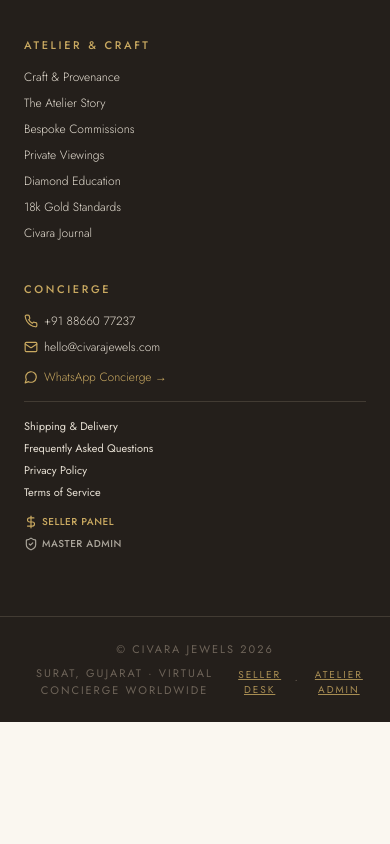
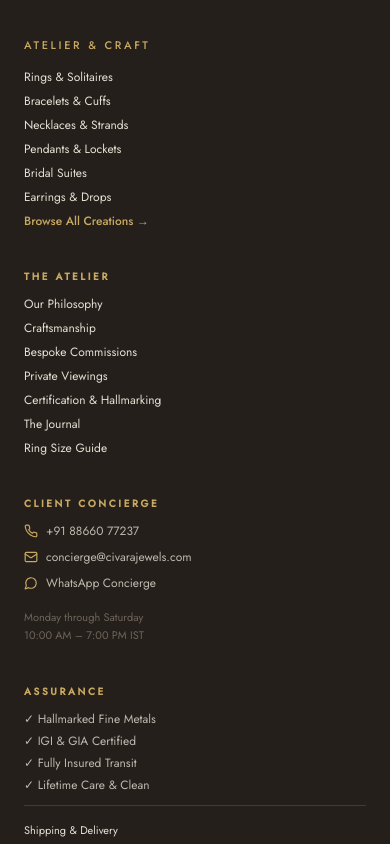
Before and after one commit to princepatel04477-web/Civara-Jewels, a Next.js app: page / in a window 390 px wide. Shown: the part 8260-9104 px from the top of the page. Before the commit the page ends 8982 px from the top, so only its background shows below. Built offline with nearby package versions, Linux system fonts and the light colour scheme; no server answers; the database is empty.

Commit message:
feat: restrict admin panel to authorized IP and add Access Seller Admin button

```diff
--- a/app/admin/layout.tsx
+++ b/app/admin/layout.tsx
@@ -18,6 +18,7 @@
   X,
   ChevronDown,
   Sparkles,
+  ArrowRight,
 } from "lucide-react";
 
 export default function AdminLayout({ children }: { children: React.ReactNode }) {
@@ -111,17 +112,26 @@
   return (
     <div className="min-h-screen bg-[#FAF7F0] text-[#211C15] flex flex-col md:flex-row font-sans">
       {/* Mobile Header Bar */}
-      <div className="md:hidden bg-[#241F1B] text-[#FBF7F0] px-6 py-4 flex items-center justify-between border-b border-[#6E6459]/30">
-        <Link href="/admin" className="font-serif text-xl tracking-[0.25em] text-[#FBF7F0]">
+      <div className="md:hidden bg-[#241F1B] text-[#FBF7F0] px-4 py-3 flex items-center justify-between border-b border-[#6E6459]/30">
+        <Link href="/admin" className="font-serif text-lg tracking-[0.22em] text-[#FBF7F0]">
           CIVARA <span className="text-[#C9A961]">ATELIER</span>
+        </Link>
+        <div className="flex items-center gap-2.5">
+          <Link
+            href="/seller"
+            className="text-[10px] uppercase tracking-wider px-2.5 py-1 bg-[#C9A961] text-[#241F1B] font-semibold flex items-center gap-1 shadow-xs"
+          >
+            <span>Seller Admin</span>
+            <ArrowRight className="w-2.5 h-2.5" />
           </Link>
           <button
             onClick={() => setMobileMenuOpen(!mobileMenuOpen)}
-          className="text-[#C9A961]"
+            className="text-[#C9A961] p-1"
             aria-label="Toggle navigation menu"
           >
             {mobileMenuOpen ? <X className="w-6 h-6" /> : <Menu className="w-6 h-6" />}
           </button>
+        </div>
       </div>
 
       {/* Left Rail (Desktop 260px, Mobile drawer) */}
@@ -177,6 +187,23 @@
           </nav>
         </div>
 
+        {/* Dedicated Switch to Seller Admin Desk */}
+        <div className="p-4 mx-3 mb-3 bg-[#181412] border border-[#C9A961]/40 space-y-2">
+          <div className="text-[10px] uppercase tracking-[0.2em] text-[#C9A961] font-semibold flex items-center gap-1.5">
+            <Sparkles className="w-3.5 h-3.5" /> Seller Admin Desk
+          </div>
+          <p className="text-[10px] text-[#E6DFD3]/75 leading-relaxed">
+            Manage daily gold rates and live pricing in the dedicated Seller Portal.
+          </p>
+          <Link
+            href="/seller"
+            className="w-full flex items-center justify-center gap-1.5 py-2 px-3 bg-[#C9A961] text-[#241F1B] text-[10.5px] uppercase tracking-wider font-semibold hover:bg-[#9E7F3C] hover:text-white transition-colors shadow-xs"
+          >
+            <span>Access Seller Admin</span>
+            <ArrowRight className="w-3 h-3" />
+          </Link>
+        </div>
+
         {/* Footer / User Session / Sign out */}
         <div className="p-4 border-t border-[#6E6459]/30 space-y-2 bg-[#181412]/50">
           <div className="px-3 py-1.5 text-[10px] text-[#E6DFD3]/70 flex items-center justify-between">
@@ -206,7 +233,16 @@
             <span className="text-[11px]">Database: Local SQLite (Data-Driven)</span>
           </div>
 
-          <div className="flex items-center gap-6">
+          <div className="flex items-center gap-4">
+            <Link
+              href="/seller"
+              className="inline-flex items-center gap-1.5 bg-[#241F1B] text-[#C9A961] hover:bg-[#181412] px-3.5 py-1.5 text-[11px] uppercase tracking-[0.16em] font-medium border border-[#C9A961]/50 shadow-xs transition-colors"
+            >
+              <DollarSign className="w-3.5 h-3.5 text-[#C9A961]" />
+              <span>Access Seller Admin</span>
+              <ArrowRight className="w-3 h-3" />
+            </Link>
+
             <Link
               href="/"
               target="_blank"
--- a/app/api/auth/ip-check/route.ts
+++ b/app/api/auth/ip-check/route.ts
@@ -1,10 +1,11 @@
 import { NextResponse } from "next/server";
-import { isAdminIP } from "@/lib/auth/ip";
+import { isAdminIP, getClientIP } from "@/lib/auth/ip";
 
 export async function GET(request: Request) {
   const isAllowed = isAdminIP(request);
+  const clientIp = getClientIP(request);
   return NextResponse.json(
-    { isAllowed },
+    { isAllowed, clientIp },
     {
       headers: {
         "Cache-Control": "private, no-cache, no-store, must-revalidate",
--- a/app/components/Footer.tsx
+++ b/app/components/Footer.tsx
@@ -6,6 +6,19 @@
 import { MapPin, MessageCircle, Phone, Mail, ShieldCheck, DollarSign } from "lucide-react";
 
 export const Footer = () => {
+  const [isAdminAllowed, setIsAdminAllowed] = React.useState(false);
+
+  React.useEffect(() => {
+    fetch("/api/auth/ip-check")
+      .then((res) => res.json())
+      .then((data) => {
+        if (data?.allowed) {
+          setIsAdminAllowed(true);
+        }
+      })
+      .catch(() => {});
+  }, []);
+
   return (
     <footer id="contact" className="bg-[#241F1B] text-[#E6DFD3] border-t border-[#6E6459]/30">
       {/* Top Newsletter Strip (P2-6) */}
@@ -80,38 +93,69 @@
           <div className="text-[11px] tracking-[0.24em] uppercase text-[#C9A961] mb-2 font-medium">
             Atelier & Craft
           </div>
-          <ul className="space-y-2.5 font-light text-[#E6DFD3]">
-            <li><Link href="/craft" className="hover:text-[#C9A961] transition-colors">Craft & Provenance</Link></li>
-            <li><Link href="/about" className="hover:text-[#C9A961] transition-colors">The Atelier Story</Link></li>
-            <li><Link href="/bespoke" className="hover:text-[#C9A961] transition-colors">Bespoke Commissions</Link></li>
-            <li><Link href="/viewings" className="hover:text-[#C9A961] transition-colors">Private Viewings</Link></li>
-            <li><Link href="/education/4cs" className="hover:text-[#C9A961] transition-colors">Diamond Education</Link></li>
-            <li><Link href="/education/metals" className="hover:text-[#C9A961] transition-colors">18k Gold Standards</Link></li>
-            <li><Link href="/journal" className="hover:text-[#C9A961] transition-colors">Civara Journal</Link></li>
+          <ul className="space-y-2 text-xs">
+            <li><Link href="/collections/rings" className="hover:text-[#C9A961] transition-colors">Rings & Solitaires</Link></li>
+            <li><Link href="/collections/bracelets" className="hover:text-[#C9A961] transition-colors">Bracelets & Cuffs</Link></li>
+            <li><Link href="/collections/necklaces" className="hover:text-[#C9A961] transition-colors">Necklaces & Strands</Link></li>
+            <li><Link href="/collections/pendants" className="hover:text-[#C9A961] transition-colors">Pendants & Lockets</Link></li>
+            <li><Link href="/collections/bridal" className="hover:text-[#C9A961] transition-colors">Bridal Suites</Link></li>
+            <li><Link href="/collections/earrings" className="hover:text-[#C9A961] transition-colors">Earrings & Drops</Link></li>
+            <li><Link href="/collections" className="hover:text-[#C9A961] transition-colors font-medium text-[#C9A961]">Browse All Creations →</Link></li>
           </ul>
         </div>
 
-        {/* Col 4: Concierge & Legal */}
-        <div className="space-y-4 text-xs">
-          <div className="text-[11px] tracking-[0.24em] uppercase text-[#C9A961] mb-2 font-medium">
-            Concierge
+        {/* Col 3: Atelier & Craft */}
+        <div className="space-y-3">
+          <div className="text-[10px] uppercase tracking-[0.26em] text-[#C9A961] font-semibold">
+            The Atelier
           </div>
-          <div className="space-y-2.5 font-light text-[#E6DFD3]">
-            <a href="tel:+918866077237" className="hover:text-[#C9A961] transition-colors flex items-center gap-1.5">
-              <Phone className="w-3.5 h-3.5 text-[#C9A961]" /> +91 88660 77237
-            </a>
-            <a href="mailto:hello@civarajewels.com" className="hover:text-[#C9A961] transition-colors flex items-center gap-1.5">
-              <Mail className="w-3.5 h-3.5 text-[#C9A961]" /> hello@civarajewels.com
-            </a>
-            <a
-              href="https://wa.me/918866077237?text=Hello%20Civara%20Jewels%2C%20I%20would%20like%20to%20enquire%20about%20a%20viewing."
-              target="_blank"
-              rel="noopener noreferrer"
-              className="text-[#C9A961] hover:underline flex items-center gap-1.5 pt-1"
-            >
-              <MessageCircle className="w-3.5 h-3.5" /> WhatsApp Concierge →
-            </a>
+          <ul className="space-y-2 text-xs">
+            <li><Link href="/about" className="hover:text-[#C9A961] transition-colors">Our Philosophy</Link></li>
+            <li><Link href="/craft" className="hover:text-[#C9A961] transition-colors">Craftsmanship</Link></li>
+            <li><Link href="/bespoke" className="hover:text-[#C9A961] transition-colors">Bespoke Commissions</Link></li>
+            <li><Link href="/viewings" className="hover:text-[#C9A961] transition-colors">Private Viewings</Link></li>
+            <li><Link href="/certification" className="hover:text-[#C9A961] transition-colors">Certification & Hallmarking</Link></li>
+            <li><Link href="/journal" className="hover:text-[#C9A961] transition-colors">The Journal</Link></li>
+            <li><Link href="/size-guide" className="hover:text-[#C9A961] transition-colors">Ring Size Guide</Link></li>
+          </ul>
         </div>
+
+        {/* Col 4: Concierge */}
+        <div className="space-y-3">
+          <div className="text-[10px] uppercase tracking-[0.26em] text-[#C9A961] font-semibold">
+            Client Concierge
+          </div>
+          <div className="space-y-2.5 text-xs text-[#E6DFD3]/80">
+            <div className="flex items-center gap-2">
+              <Phone className="w-3.5 h-3.5 text-[#C9A961]" />
+              <a href="tel:+918866077237" className="hover:text-[#C9A961] transition-colors">+91 88660 77237</a>
+            </div>
+            <div className="flex items-center gap-2">
+              <Mail className="w-3.5 h-3.5 text-[#C9A961]" />
+              <a href="mailto:concierge@civarajewels.com" className="hover:text-[#C9A961] transition-colors">concierge@civarajewels.com</a>
+            </div>
+            <div className="flex items-center gap-2">
+              <MessageCircle className="w-3.5 h-3.5 text-[#C9A961]" />
+              <a href="https://wa.me/918866077237" target="_blank" rel="noopener noreferrer" className="hover:text-[#C9A961] transition-colors">WhatsApp Concierge</a>
+            </div>
+            <div className="pt-2 text-[11px] text-[#6E6459] leading-relaxed">
+              Monday through Saturday<br />
+              10:00 AM – 7:00 PM IST
+            </div>
+          </div>
+        </div>
+
+        {/* Col 5: Client Care & Policies */}
+        <div className="space-y-3">
+          <div className="text-[10px] uppercase tracking-[0.26em] text-[#C9A961] font-semibold">
+            Assurance
+          </div>
+          <ul className="space-y-1.5 text-xs text-[#E6DFD3]/80">
+            <li>✓ Hallmarked Fine Metals</li>
+            <li>✓ IGI &amp; GIA Certified</li>
+            <li>✓ Fully Insured Transit</li>
+            <li>✓ Lifetime Care &amp; Clean</li>
+          </ul>
 
           <div className="pt-4 border-t border-[#6E6459]/40 space-y-1.5 text-[11px]">
             <div><Link href="/shipping-and-returns" className="hover:text-[#C9A961] transition-colors">Shipping & Delivery</Link></div>
@@ -125,12 +169,14 @@
               >
                 <DollarSign className="w-3.5 h-3.5" /> Seller Panel
               </Link>
+              {isAdminAllowed && (
                 <Link
                   href="/admin"
                   className="text-[#E6DFD3]/70 hover:text-[#C9A961] hover:underline inline-flex items-center gap-1 font-medium tracking-wider uppercase text-[10px]"
                 >
                   <ShieldCheck className="w-3.5 h-3.5" /> Master Admin
                 </Link>
+              )}
             </div>
           </div>
         </div>
@@ -144,10 +190,14 @@
           <Link href="/seller" className="text-[#C9A961]/80 hover:text-[#C9A961] underline text-[10px]">
             Seller Desk
           </Link>
+          {isAdminAllowed && (
+            <>
               <span className="text-[#6E6459]">•</span>
               <Link href="/admin" className="text-[#C9A961]/80 hover:text-[#C9A961] underline text-[10px]">
                 Atelier Admin
               </Link>
+            </>
+          )}
         </div>
       </div>
     </footer>
```
Also changed, not shown: app/admin/page.tsx (+6 -1 lines), lib/auth/ip.ts (+7 -1 lines), middleware.ts (+16 -1 lines). Lines whose indentation alone changed are shown as unchanged.
